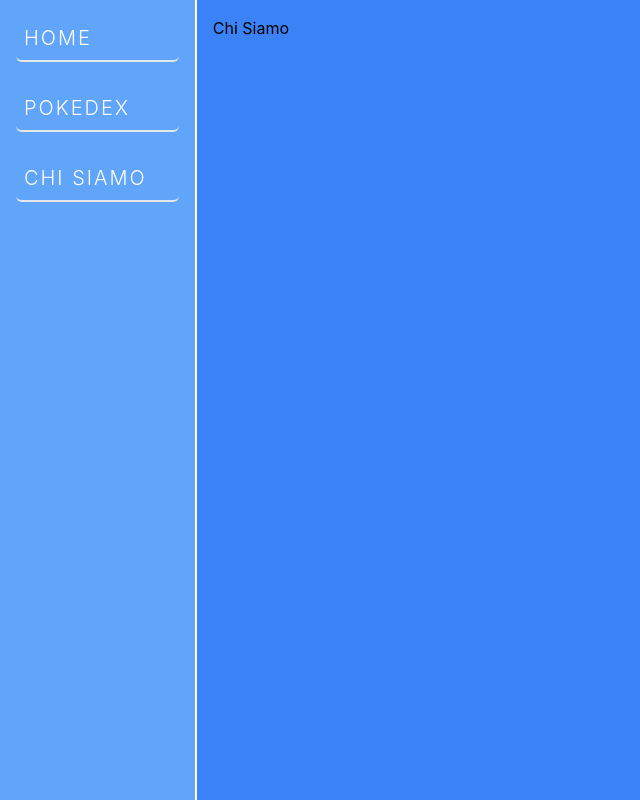
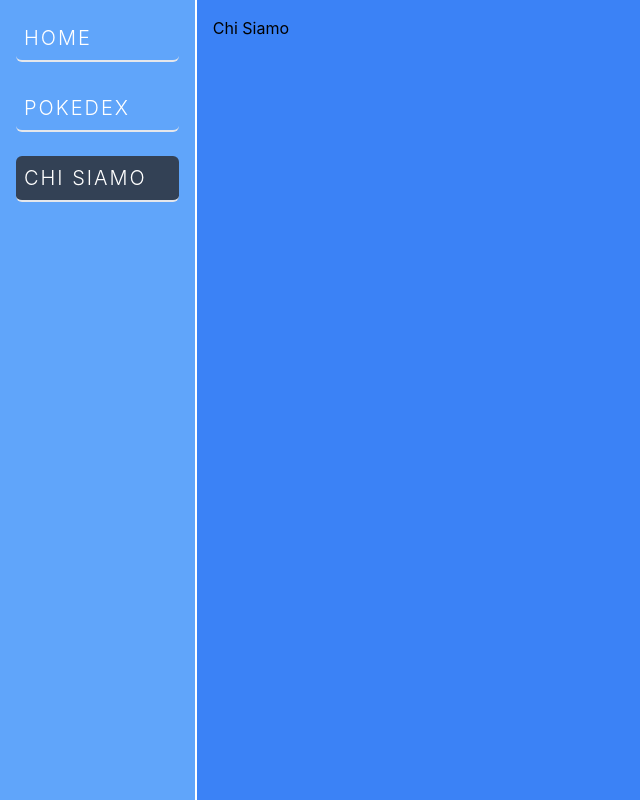
Before and after one commit to Aj-Herrera-99/react-router, a React (Vite) app: page /about in a window 1280 px wide. Shown: the whole page, without its empty margins (0-640 px from the left). Built offline with nearby package versions, Linux system fonts and the light colour scheme.

Commit message:
gestione classe active su ogni NavLink

```diff
--- a/src/components/Navbar.jsx
+++ b/src/components/Navbar.jsx
@@ -4,14 +4,29 @@ import { NavLink } from "react-router-dom";
 function Navbar() {
     return (
         <nav className="bg-blue-400 border-r-2 border-r-white">
-            <div className="flex flex-col gap-6 [&>a]:p-2 [&>a]:pr-8 [&>a]:border-b-2 [&>a]:text-white [&>a]:text-xl [&>a]:font-light [&>a]:tracking-widest [&>a]:uppercase hover:[&>a]:pb-4 [&>a]:transition-all [&>a]:rounded-md hover:[&>a]:bg-slate-700">
-                <NavLink to="/" className="">
+            <div className="flex flex-col gap-6 [&>a]:p-2 [&>a]:pr-8 [&>a]:border-b-2 [&>a]:text-white [&>a]:text-xl [&>a]:font-light [&>a]:tracking-widest [&>a]:uppercase hover:[&>a]:pb-4 [&>a]:transition-all [&>a]:rounded-md hover:[&>a]:bg-slate-800">
+                <NavLink
+                    to="/"
+                    className={({ isActive }) =>
+                        isActive ? " bg-slate-700" : ""
+                    }
+                >
                     Home
                 </NavLink>
-                <NavLink to="/pokedex" className="">
+                <NavLink
+                    to="/pokedex"
+                    className={({ isActive }) =>
+                        isActive ? " bg-slate-700" : ""
+                    }
+                >
                     Pokedex
                 </NavLink>
-                <NavLink to="/about" className="">
+                <NavLink
+                    to="/about"
+                    className={({ isActive }) =>
+                        isActive ? " bg-slate-700" : ""
+                    }
+                >
                     Chi Siamo
                 </NavLink>
             </div>
```
